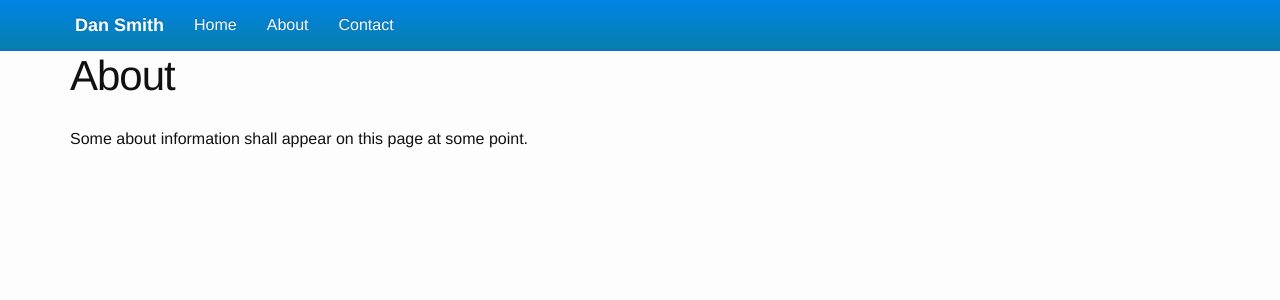
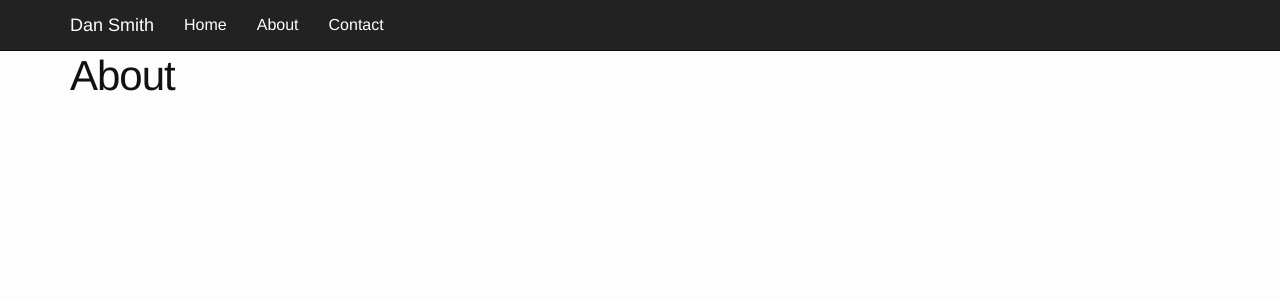
Before and after one commit to Dansmithyy/dansmeuktheme, a Jekyll site: the page built from about.md, in a window 1280 px wide. Shown: the top 300 px of the page. Built offline with Jekyll 4.4.1, drawn with Linux system fonts in a browser that asks for light colours; nearby versions of some CDN libraries.

Commit message:
Change of design ideas

```diff
--- a/_config.yml
+++ b/_config.yml
@@ -2,7 +2,6 @@
 title: Dan Smith
 #email: your-email@domain.com
 description: > # this means to ignore newlines until "baseurl:"
-
 baseurl: "" # the subpath of your site, e.g. /blog/
 url: "http://yourdomain.com" # the base hostname & protocol for your site
 twitter_username: DanSmithh_
--- a/_layouts/default.html
+++ b/_layouts/default.html
@@ -5,7 +5,6 @@
 <meta name="author" content="DanS">
 <meta name="viewport" content="width=device-width">
 <link rel="stylesheet" href="https://maxcdn.bootstrapcdn.com/bootstrap/3.3.0/css/bootstrap.min.css">
-<link rel="stylesheet" href="https://maxcdn.bootstrapcdn.com/bootstrap/3.3.0/css/bootstrap-theme.min.css">
 <link rel="stylesheet" href="/css/main.css">
 <link rel="shortcut icon" href="/favicon.ico" type="image/x-icon">
 <link rel="icon" href="/favicon.ico" type="image/x-icon">
@@ -26,8 +25,8 @@
 </div>
 <div id="navbar" class="collapse navbar-collapse">
 <ul class="nav navbar-nav">
-<li class =""><a href="/">Home</a></li>
-<li class =""><a href="/about">About</a></li>
+<li><a href="/">Home</a></li>
+<li><a href="/about">About</a></li>
 <li><a href="/contact">Contact</a></li>
 </ul>
 </div><!--/.nav-collapse -->
--- a/about.md
+++ b/about.md
@@ -3,5 +3,3 @@ layout: page
 title: About
 permalink: /about/
 ---
-
-Some about information shall appear on this page at some point.
--- a/css/main.scss
+++ b/css/main.scss
@@ -51,68 +51,18 @@ $on-laptop:        800px;
         "syntax-highlighting"
 ;
 
-.navbar-inverse {
-    background-image: linear-gradient(to bottom, rgb(0, 132, 230) 0px, rgb(8, 126, 173) 100%);
-    background-repeat: repeat-x;
-}
-.navbar-inverse {
-    background-color: rgb(21, 114, 236);
-    border-color: rgb(23, 100, 234);
+.navbar-inverse .navbar-nav > li > a {
+  color:#FFF;
 }
 
-.navbar-inverse .navbar-toggle {
-    border-color: #0E96CC;
+.navbar-inverse .navbar-nav > li > a:hover {
+  text-decoration: underline;
 }
 
-.navbar-inverse .navbar-toggle:hover {
-    background-color: #0e96cc;
+.navbar-inverse .navbar-brand {
+  color: #FFF;
 }
 
-.navbar-inverse .navbar-toggle:focus {
-    background-color: #0e96cc;
+.navbar-inverse .navbar-brand:hover {
+  text-decoration: underline;
 }
-
-.navbar-inverse .navbar-nav > li > a:hover, .navbar-inverse .navbar-nav > li > a:focus {
-    color: #FFF;
-    background-color: transparent;
-    text-decoration: underline;
-}
-
-.navbar-inverse .navbar-nav > li > .navbar-inverse .navbar-nav > li > a:focus {
-    color: #FFF;
-    background-color: transparent;
-    text-decoration: underline;
-}
-
-.navbar > .container .navbar-brand, .navbar > .container-fluid .navbar-brand {
-    margin-left: -15px;
-    color: #FFF;
-}
-
-.navbar-inverse .navbar-nav > li > a {
-    color: #FFF;
-}
-
-.navbar-inverse .navbar-collapse, .navbar-inverse .navbar-form {
-    border-color: #1D6E8F;
-}
-
-a.navbar-brand {
-	padding-left: 20px;
-	font-weight: bold;
-}
-
-// Mobile nav styling happens here//
-.navbar-collapse{
-	background-color: #1572EC;
-	border-color: #1764EA;
-	background-image: linear-gradient(to bottom, #0084E6 0px, #087EAD 100%);
-	background-repeat: repeat-x;
-}
-
-.navbar-header {
-	background-color: #1572EC;
-	border-color: #1764EA;
-	background-image: linear-gradient(to bottom, #0084E6 0px, #087EAD 100%);
-	background-repeat: repeat-x;
-}
```
Also changed, not shown: contact.md (deleted, +0 -7 lines), README.md.
